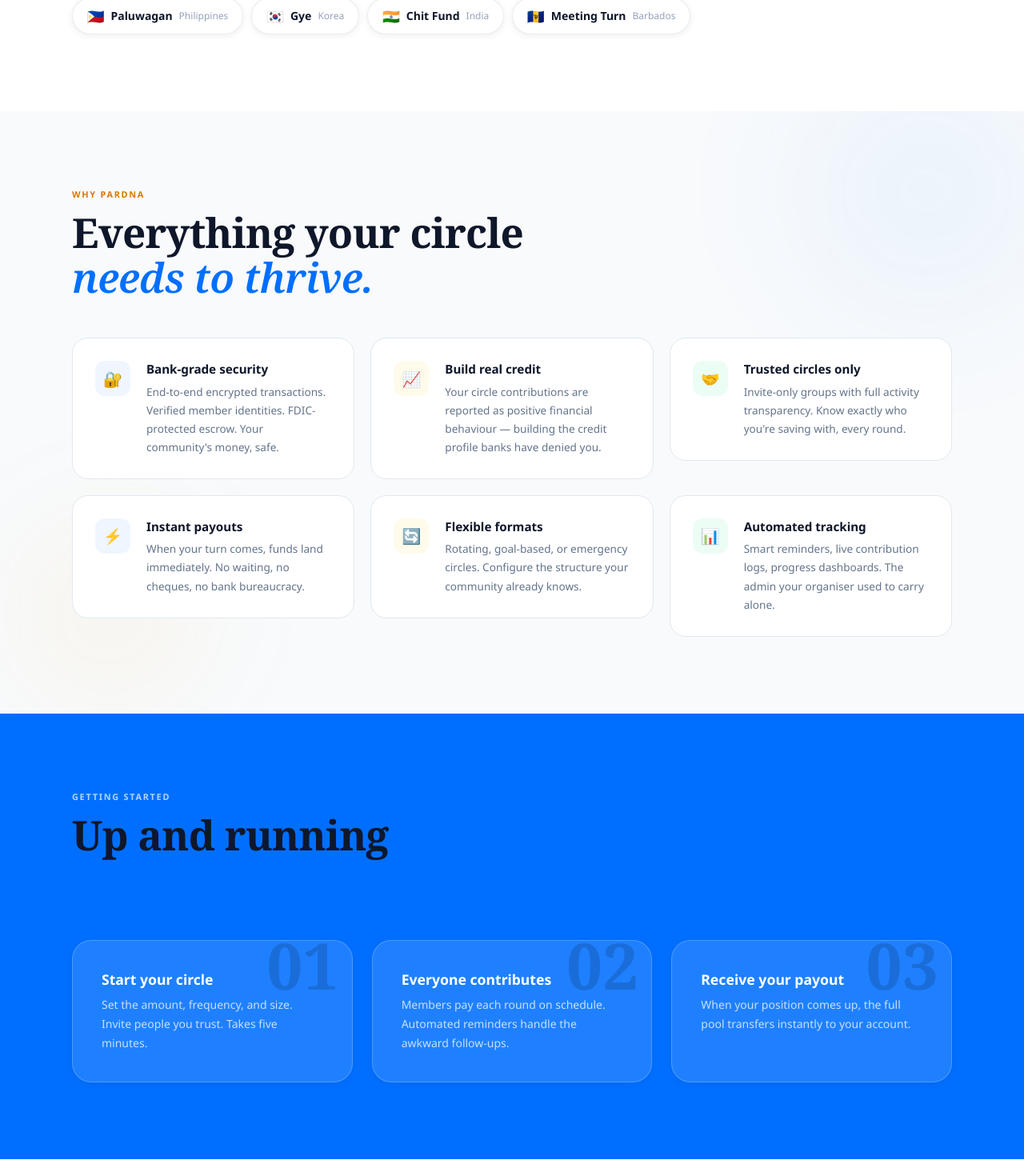
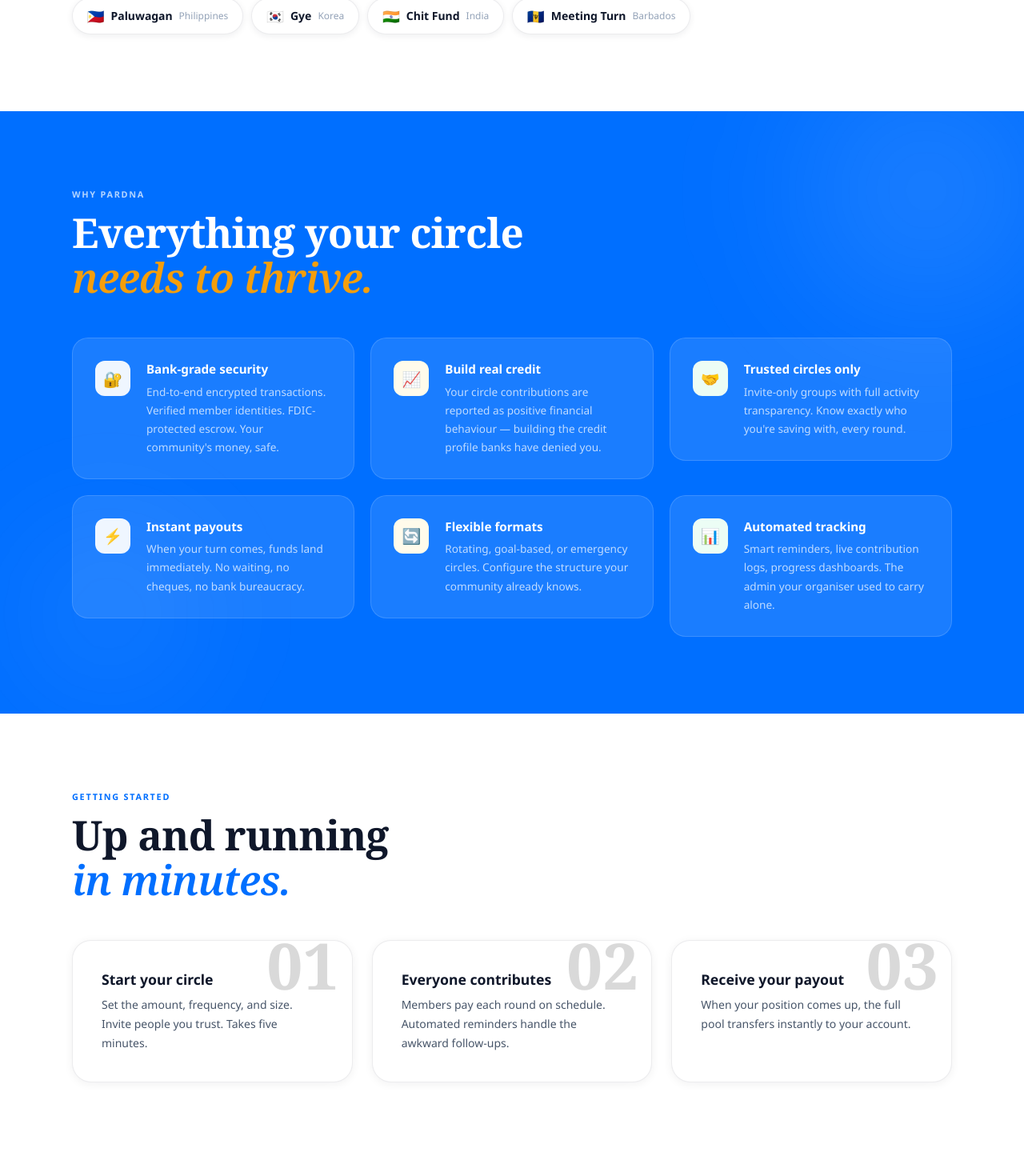
Before and after one commit to tevinskeete8-dotcom/circlefi, a React (Vite) app: page / in a window 1280 px wide. Shown: the part 1691-3161 px from the top of the page at 80% size. Built offline with nearby package versions, Linux system fonts and the light colour scheme.

Commit message:
fix: white topbar, remove Pardna text, revert how-it-works, features section electric blue

```diff
--- a/src/layout/MainLayout.tsx
+++ b/src/layout/MainLayout.tsx
@@ -107,7 +107,7 @@ export default function MainLayout({ children }: { children: React.ReactNode })
             {sidebarOpen ? <X size={20} /> : <Menu size={20} />}
           </button>
 
-          <span style={{ fontSize: "0.95rem", fontWeight: 700, color: "#FFFFFF", letterSpacing: "0.02em" }}>Pardna</span>
+
 
           <div className="topbar-right">
             <div
--- a/src/pages/Landing.tsx
+++ b/src/pages/Landing.tsx
@@ -414,27 +414,27 @@ export default function Landing() {
       </section>
 
       {/* FEATURES */}
-      <section id="features" style={{ padding: "6rem clamp(1.25rem, 5vw, 4rem)", background: "#F8FAFC", position: "relative", overflow: "hidden" }}>
-        <div style={{ position: "absolute", top: "-20%", right: "-10%", width: 500, height: 500, borderRadius: "50%", background: "radial-gradient(circle, rgba(0,111,255,0.06), transparent 70%)", filter: "blur(60px)", pointerEvents: "none" }} />
-        <div style={{ position: "absolute", bottom: "-10%", left: "-5%", width: 400, height: 400, borderRadius: "50%", background: "radial-gradient(circle, rgba(245,158,11,0.06), transparent 70%)", filter: "blur(50px)", pointerEvents: "none" }} />
+      <section id="features" style={{ padding: "6rem clamp(1.25rem, 5vw, 4rem)", background: "#006FFF", position: "relative", overflow: "hidden" }}>
+        <div style={{ position: "absolute", top: "-20%", right: "-10%", width: 500, height: 500, borderRadius: "50%", background: "radial-gradient(circle, rgba(255,255,255,0.12), transparent 70%)", filter: "blur(60px)", pointerEvents: "none" }} />
+        <div style={{ position: "absolute", bottom: "-10%", left: "-5%", width: 400, height: 400, borderRadius: "50%", background: "radial-gradient(circle, rgba(255,255,255,0.06), transparent 70%)", filter: "blur(50px)", pointerEvents: "none" }} />
         <div style={{ maxWidth: 1100, margin: "0 auto", position: "relative", zIndex: 1 }}>
           <Reveal>
-            <span style={{ fontSize: "0.68rem", fontWeight: 700, letterSpacing: "0.16em", textTransform: "uppercase", color: C.gold, display: "block", marginBottom: "0.75rem" }}>Why Pardna</span>
-            <h2 style={{ fontSize: "clamp(2rem, 4vw, 3.2rem)", fontWeight: 800, letterSpacing: "-0.75px", lineHeight: 1.1, color: "#0F172A", marginBottom: "3rem", fontFamily: "'Noto Serif', Georgia, serif" }}>
-              Everything your circle<br /><em style={{ color: "#006FFF" }}>needs to thrive.</em>
+            <span style={{ fontSize: "0.68rem", fontWeight: 700, letterSpacing: "0.16em", textTransform: "uppercase", color: "rgba(255,255,255,0.7)", display: "block", marginBottom: "0.75rem" }}>Why Pardna</span>
+            <h2 style={{ fontSize: "clamp(2rem, 4vw, 3.2rem)", fontWeight: 800, letterSpacing: "-0.75px", lineHeight: 1.1, color: "#FFFFFF", marginBottom: "3rem", fontFamily: "'Noto Serif', Georgia, serif" }}>
+              Everything your circle<br /><em style={{ color: "#F59E0B" }}>needs to thrive.</em>
             </h2>
           </Reveal>
           <div style={{ display: "grid", gridTemplateColumns: "repeat(auto-fit, minmax(300px, 1fr))", gap: "1.25rem" }}>
             {FEATURES.map((f, i) => (
               <Reveal key={f.title} delay={(i % 3) * 0.1}>
-                <div style={{ background: "#FFFFFF", border: "1px solid #E2E8F0", borderRadius: 20, padding: "1.75rem", display: "flex", gap: "1.25rem", alignItems: "flex-start", transition: "background 0.2s, transform 0.2s", cursor: "default" }}
-                  onMouseEnter={e => { e.currentTarget.style.background = "#F8FAFC"; e.currentTarget.style.transform = "translateY(-3px)"; e.currentTarget.style.boxShadow = "0 8px 24px rgba(0,111,255,0.1)"; }}
-                  onMouseLeave={e => { e.currentTarget.style.background = "#FFFFFF"; e.currentTarget.style.transform = "none"; e.currentTarget.style.boxShadow = "none"; }}
+                <div style={{ background: "rgba(255,255,255,0.1)", border: "1px solid rgba(255,255,255,0.15)", borderRadius: 20, padding: "1.75rem", display: "flex", gap: "1.25rem", alignItems: "flex-start", transition: "background 0.2s, transform 0.2s", cursor: "default" }}
+                  onMouseEnter={e => { e.currentTarget.style.background = "rgba(255,255,255,0.18)"; e.currentTarget.style.transform = "translateY(-3px)"; e.currentTarget.style.boxShadow = "0 8px 24px rgba(0,0,0,0.15)"; }}
+                  onMouseLeave={e => { e.currentTarget.style.background = "rgba(255,255,255,0.1)"; e.currentTarget.style.transform = "none"; e.currentTarget.style.boxShadow = "none"; }}
                 >
                   <div style={{ width: 44, height: 44, borderRadius: 12, background: f.bg, display: "flex", alignItems: "center", justifyContent: "center", fontSize: "1.2rem", flexShrink: 0 }}>{f.icon}</div>
                   <div>
-                    <div style={{ fontSize: "0.95rem", fontWeight: 700, color: "#0F172A", marginBottom: "0.4rem" }}>{f.title}</div>
-                    <div style={{ fontSize: "0.85rem", color: "#64748B", lineHeight: 1.7 }}>{f.body}</div>
+                    <div style={{ fontSize: "0.95rem", fontWeight: 700, color: "#FFFFFF", marginBottom: "0.4rem" }}>{f.title}</div>
+                    <div style={{ fontSize: "0.85rem", color: "rgba(255,255,255,0.72)", lineHeight: 1.7 }}>{f.body}</div>
                   </div>
                 </div>
               </Reveal>
@@ -444,10 +444,10 @@ export default function Landing() {
       </section>
 
       {/* HOW IT WORKS */}
-      <section id="how-it-works" style={{ padding: "6rem clamp(1.25rem, 5vw, 4rem)", background: "#006FFF" }}>
+      <section id="how-it-works" style={{ padding: "6rem clamp(1.25rem, 5vw, 4rem)", background: "#FFFFFF" }}>
         <div style={{ maxWidth: 1100, margin: "0 auto" }}>
           <Reveal>
-            <span style={{ fontSize: "0.68rem", fontWeight: 700, letterSpacing: "0.16em", textTransform: "uppercase", color: "rgba(255,255,255,0.7)", display: "block", marginBottom: "0.75rem" }}>Getting started</span>
+            <span style={{ fontSize: "0.68rem", fontWeight: 700, letterSpacing: "0.16em", textTransform: "uppercase", color: C.purple, display: "block", marginBottom: "0.75rem" }}>Getting started</span>
             <h2 style={{ fontSize: "clamp(2rem, 4vw, 3.2rem)", fontWeight: 800, letterSpacing: "-0.75px", lineHeight: 1.1, color: C.text, marginBottom: "3rem", fontFamily: "'Noto Serif', Georgia, serif" }}>
               Up and running<br /><em style={{ color: C.purple }}>in minutes.</em>
             </h2>
@@ -455,14 +455,14 @@ export default function Landing() {
           <div style={{ display: "grid", gridTemplateColumns: isMobile ? "1fr" : "repeat(3, 1fr)", gap: "1.5rem", alignItems: "stretch" }}>
             {STEPS.map((s, i) => (
               <Reveal key={s.n} delay={i * 0.15}>
-                <div style={{ background: "rgba(255,255,255,0.12)", border: "1px solid rgba(255,255,255,0.2)", borderRadius: 24, padding: "2.25rem", boxShadow: "0 2px 12px rgba(15,23,42,0.06)", position: "relative", overflow: "hidden", transition: "transform 0.2s, box-shadow 0.2s", height: "100%" }}
+                <div style={{ background: C.card, border: `1px solid ${C.border}`, borderRadius: 24, padding: "2.25rem", boxShadow: "0 2px 12px rgba(15,23,42,0.06)", position: "relative", overflow: "hidden", transition: "transform 0.2s, box-shadow 0.2s", height: "100%" }}
                   onMouseEnter={e => { e.currentTarget.style.transform = "translateY(-4px)"; e.currentTarget.style.boxShadow = "0 16px 40px rgba(15,23,42,0.15)"; }}
                   onMouseLeave={e => { e.currentTarget.style.transform = "none"; e.currentTarget.style.boxShadow = "0 2px 12px rgba(15,23,42,0.06)"; }}
                 >
                   <div style={{ position: "absolute", top: -10, right: 16, fontSize: "5rem", fontWeight: 900, color: "rgba(0,0,0,0.15)", lineHeight: 1, fontFamily: "'Noto Serif', Georgia, serif", userSelect: "none" }}>{s.n}</div>
 
-                  <div style={{ fontSize: "1.1rem", fontWeight: 700, color: "#FFFFFF", marginBottom: "0.5rem" }}>{s.title}</div>
-                  <div style={{ fontSize: "0.875rem", color: "rgba(255,255,255,0.75)", lineHeight: 1.7 }}>{s.body}</div>
+                  <div style={{ fontSize: "1.1rem", fontWeight: 700, color: C.text, marginBottom: "0.5rem" }}>{s.title}</div>
+                  <div style={{ fontSize: "0.875rem", color: C.mid, lineHeight: 1.7 }}>{s.body}</div>
                 </div>
               </Reveal>
             ))}
--- a/src/styles/layout.css
+++ b/src/styles/layout.css
@@ -107,28 +107,27 @@
 }
 .topbar {
   height: var(--topbar-h);
-  background: #006FFF;
-  border-bottom: none;
+  background: #FFFFFF;
+  border-bottom: 1px solid #E2E8F0;
   display: flex; align-items: center;
   padding: 0 2rem; position: sticky; top: 0; z-index: 100; gap: 1rem;
 }
 .topbar-hamburger {
   display: none; background: none; border: none;
-  color: rgba(255,255,255,0.85); cursor: pointer; padding: 0.25rem;
+  color: var(--text-mid); cursor: pointer; padding: 0.25rem;
   border-radius: 6px; transition: color 0.2s;
 }
-.topbar-hamburger:hover { color: #ffffff; }
-.topbar-title { font-size: 0.9rem; font-weight: 700; color: rgba(255,255,255,0.9); letter-spacing: 0.02em; }
+.topbar-hamburger:hover { color: var(--text); }
+.topbar-title { display: none; }
 .topbar-right { display: flex; align-items: center; gap: 0.75rem; margin-left: auto; }
 .topbar-avatar {
   width: 34px; height: 34px; border-radius: 50%;
-  background: rgba(255,255,255,0.2);
-  border: 1.5px solid rgba(255,255,255,0.4);
+  background: #006FFF;
   display: flex; align-items: center; justify-content: center;
   font-size: 0.8rem; font-weight: 700; color: #fff; cursor: pointer;
   transition: background 0.2s;
 }
-.topbar-avatar:hover { background: rgba(255,255,255,0.3); }
+.topbar-avatar:hover { background: #0060E6; }
 .layout-content {
   flex: 1; padding: 2.5rem clamp(1.5rem, 4vw, 3rem); background: #F8FAFC;
 }
```
